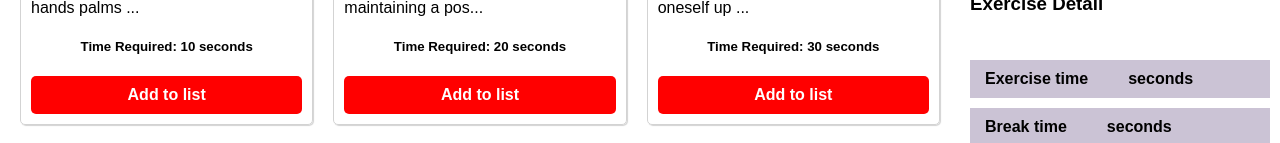
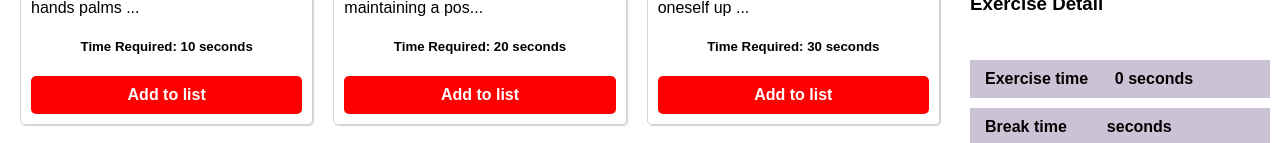
Before and after one commit to rubayetseason/the-muscle-bar, a React (Create React App) app: page / in a window 1280 px wide. Shown: the part 489-632 px from the top of the page. Built offline with nearby package versions, Linux system fonts and the light colour scheme.

Commit message:
dashboard created

```diff
--- a/src/components/Body/Body.js
+++ b/src/components/Body/Body.js
@@ -5,6 +5,8 @@ import Exercise from '../Exercise/Exercise';
 import Dashboard from '../Dashboard/Dashboard';
 const Body = () => {
     const [exercises, setExercises] = useState([]);
+    const [info, setInfo] = useState(0);
+
     useEffect(() => {
         fetch('data.json')
             .then(res => res.json())
@@ -12,7 +14,7 @@ const Body = () => {
     }, []);
 
     const addbtn = (exercise) => {
-        console.log(exercise);
+        setInfo(exercise);
     }
 
     return (
@@ -33,7 +35,7 @@ const Body = () => {
                 </div>
             </div>
             <div>
-               <Dashboard></Dashboard>
+                <Dashboard info={info}></Dashboard>
             </div>
         </div>
     );
--- a/src/components/Dashboard/Dashboard.css
+++ b/src/components/Dashboard/Dashboard.css
@@ -33,7 +33,7 @@
     padding: 10px;
     border-radius: 50%;
     color: black;
-    font-weight: bold;
+    font-weight: 900  ;
     cursor: pointer;
 }
 
--- a/src/components/Dashboard/Dashboard.js
+++ b/src/components/Dashboard/Dashboard.js
@@ -1,6 +1,9 @@
-import React from 'react';
+import React, { useState } from 'react';
 import './Dashboard.css'
-const Dashboard = () => {
+const Dashboard = (props) => {
+    const { info } = props;
+
+    console.log(info);
     return (
         <div>
             <h3 className='center'>Dashboard</h3>
@@ -38,7 +41,7 @@ const Dashboard = () => {
             <h3 className='margin3'>Exercise Detail</h3>
             <div className='detail-container'>
                 <div className='color'>
-                        <h4 className='margin'>Exercise time &nbsp; &nbsp; &nbsp; &nbsp; seconds</h4>
+                    <h4 className='margin'>Exercise time &nbsp; &nbsp; &nbsp;{info} seconds</h4>
                 </div>
                 <div className='color'>
                     <h4 className='margin'>Break time &nbsp; &nbsp; &nbsp; &nbsp; seconds</h4>
--- a/src/components/Exercise/Exercise.js
+++ b/src/components/Exercise/Exercise.js
@@ -2,15 +2,15 @@ import React from 'react';
 import './Exercise.css'
 
 
-const Exercise = (props) => {
-    const {name, img, descp, time} = props.exercise;
+const Exercise = ({exercise , addbtn}) => {
+    const {name, img, descp, time} = exercise;
     return (
         <div className='item' data-aos="fade-up">
             <img src={img} className="item-img" />
             <h2 className='center'>{name}</h2>
             <p>{descp.slice(0, 80)}...</p>
             <h5 className='center'>Time Required: {time} seconds</h5>
-            <button onClick={() => props.addbtn(props.exercise)} className='center btn'>Add to list</button>
+            <button onClick={() => addbtn(exercise.time)} className='center btn'>Add to list</button>
         </div>
     );
 };
```
Lines whose indentation alone changed are shown as unchanged.
